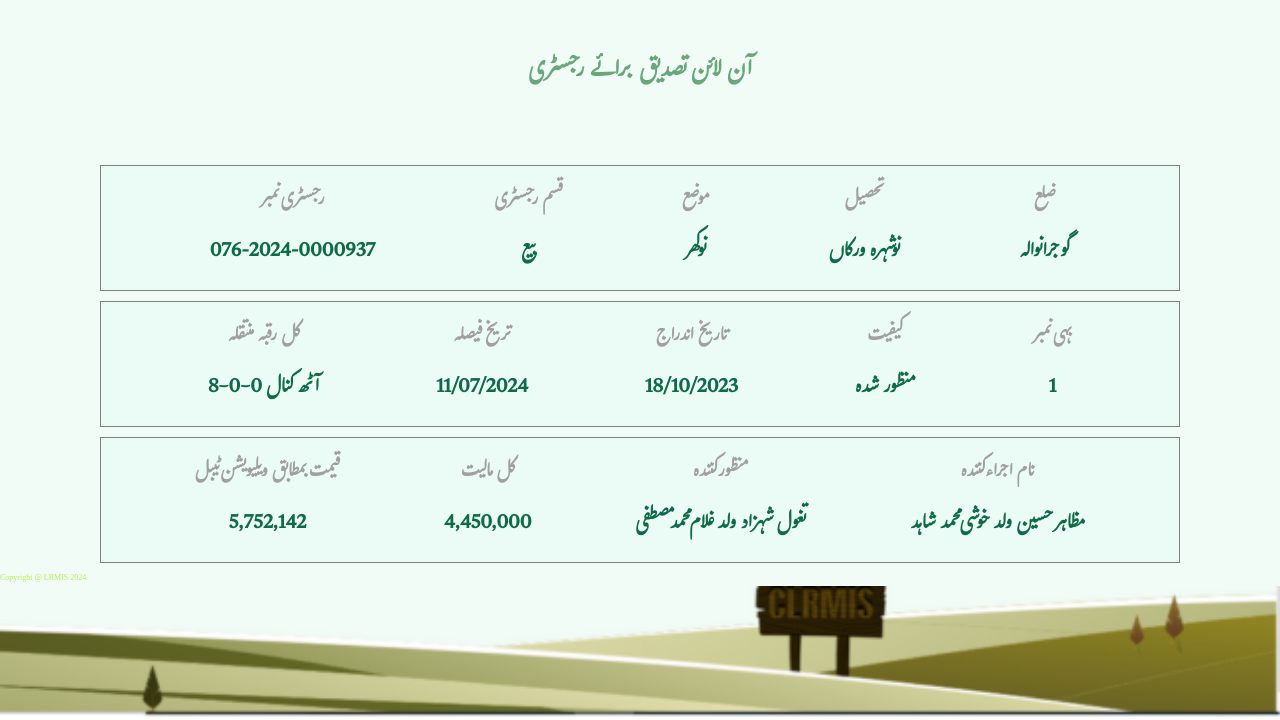
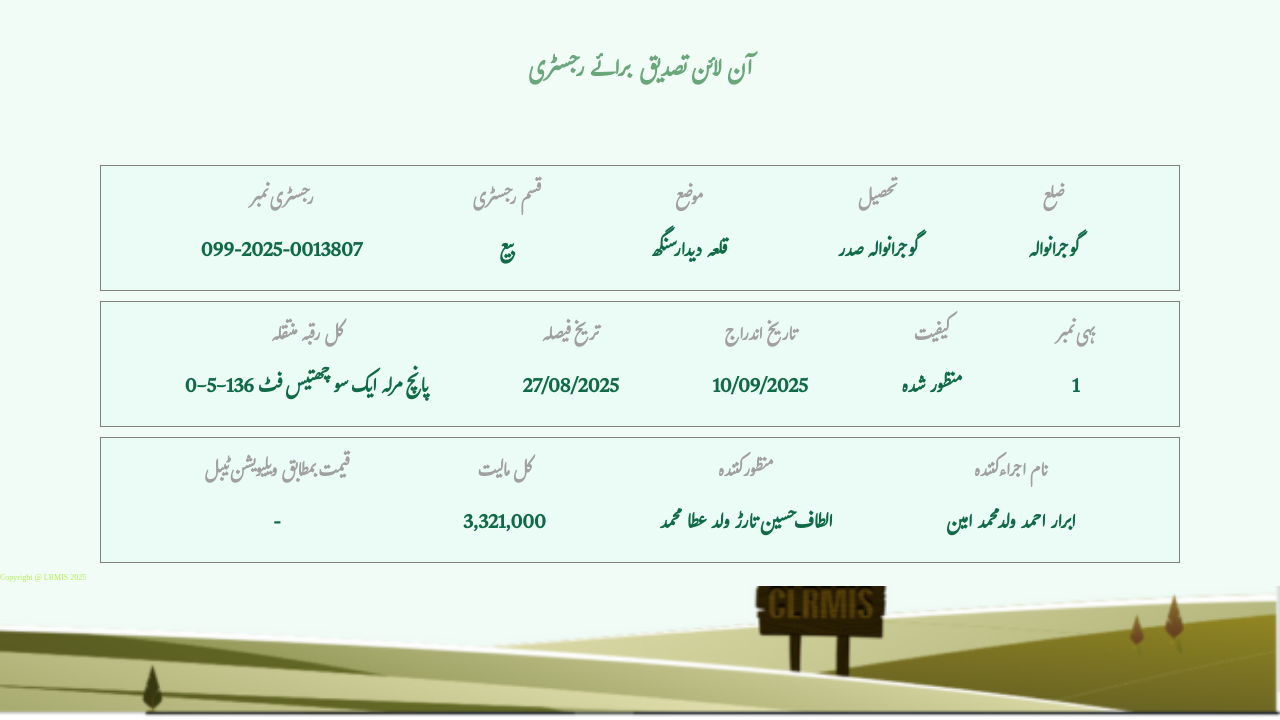
Before and after one commit to punjabzameen/7854, a plain HTML site: page index.html in a window 1280 px wide. Shown: the part 80-800 px from the top of the page. Drawn offline with Linux system fonts and the light colour scheme.

Commit message:
Update index.html

```diff
--- a/index.html
+++ b/index.html
@@ -32,7 +32,7 @@
             <div class="item text1">
                 <h3>رجسٹری نمبر
                 </h3>
-                <p>076-2024-0000937
+                <p>099-2025-0013807
                 </p>
             </div>
             <div class="item text2"><h3>قسم رجسٹری
@@ -42,13 +42,13 @@
             <div class="item text3">
                 <h3>موضع
                 </h3>
-                <p>نوکھر
+                <p>قلعہ دیدار سنگھ
                 </p>
             </div>
             <div class="item text4">
                 <h3>تحصیل
                 </h3>
-                <p>نوشہرہ ورکاں
+                <p>گوجرانوالہ صدر
                 </p>
             </div>
             <div class="item text5">
@@ -63,18 +63,18 @@
             <div class="item text1">
                 <h3>کل رقبہ منتقلہ
                 </h3>
-                <p>8-0-0 آٹھ کنال
+                <p>0-5-136 پانچ مرلہ ایک سو چھتیس فٹ
                 </p>
             </div>
             <div class="item text2"><h3>تریخ فیصلہ
 
             </h3>
-            <p>11/07/2024
+            <p>27/08/2025
             </p></div>
             <div class="item text3">
                 <h3>تاریخ اندراج
                 </h3>
-                <p>18/10/2023
+                <p>10/09/2025
                 </p>
             </div>
             <div class="item text4">
@@ -95,23 +95,23 @@
             <div class="item text1">
                 <h3>قیمت بمطابق ویلیویشن ٹیبل
                 </h3>
-                <p>5,752,142
+                <p>-
                 </p>
             </div>
             <div class="item text2"><h3>کل مالیت
             </h3>
-            <p>4,450,000
+            <p>3,321,000
             </p></div>
             <div class="item text3">
                 <h3>منظور کنندہ
                 </h3>
-                <p>تغول شہزاد ولد غلام محمد مصطفی
+                <p>الطاف حسین تارڑ ولد عطا محمد
                 </p>
             </div>
             <div class="item text4">
                 <h3>نام اجراء کنندہ
                 </h3>
-                <p>مظاہر حسین ولد خوشی محمد شاہد
+                <p>ابرار احمد ولد محمد امین
                 </p>
             </div>
 
@@ -120,11 +120,12 @@
     </section>
     <!-- ----------------- Inage section------------------ -->
      <div class="bottom_img">
-        Copyright @ LRMIS 2024
+        Copyright @ LRMIS 2025
 
      </div>
      <!-- <div class="main">
     </div> -->
 
 </body>
+
 </html>
```
